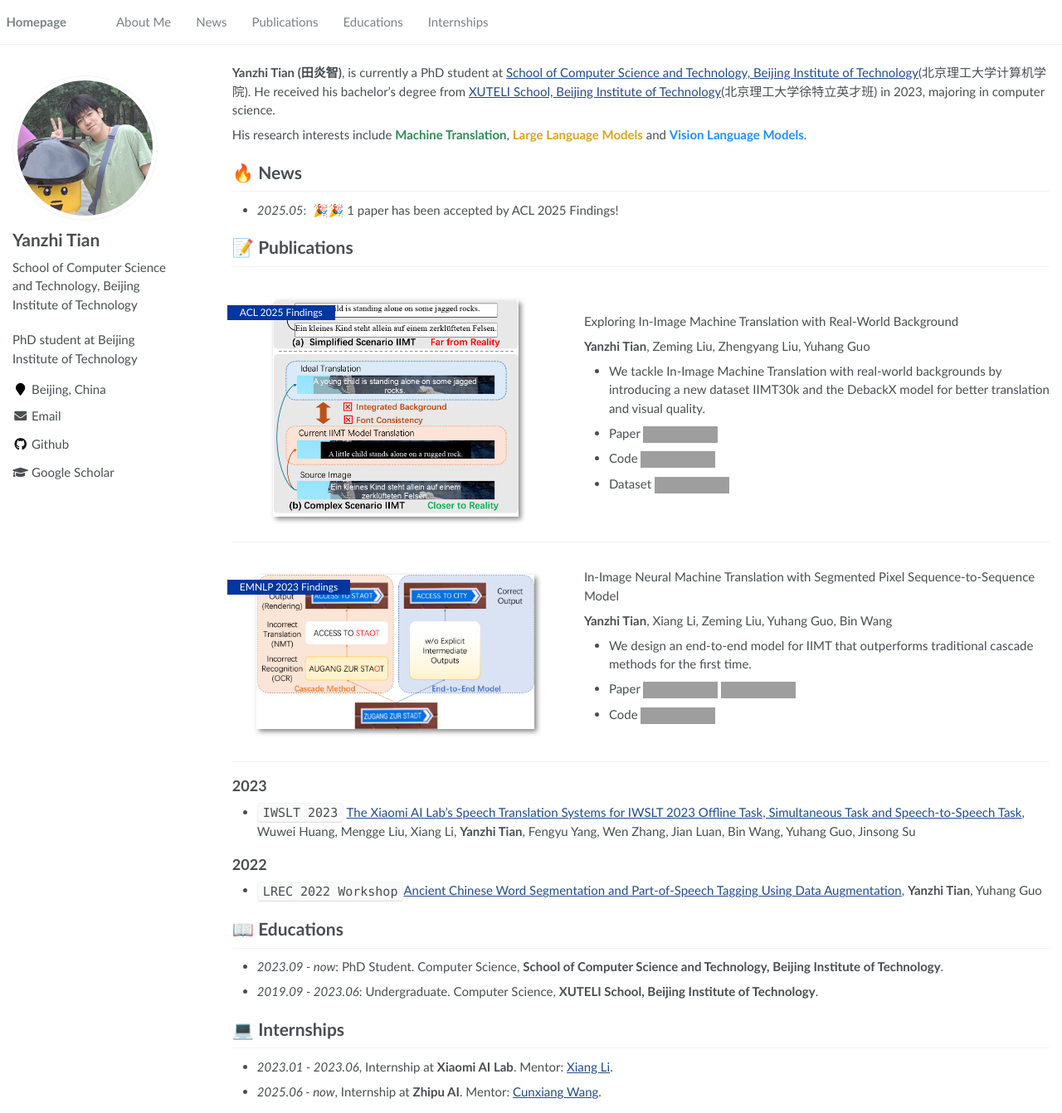
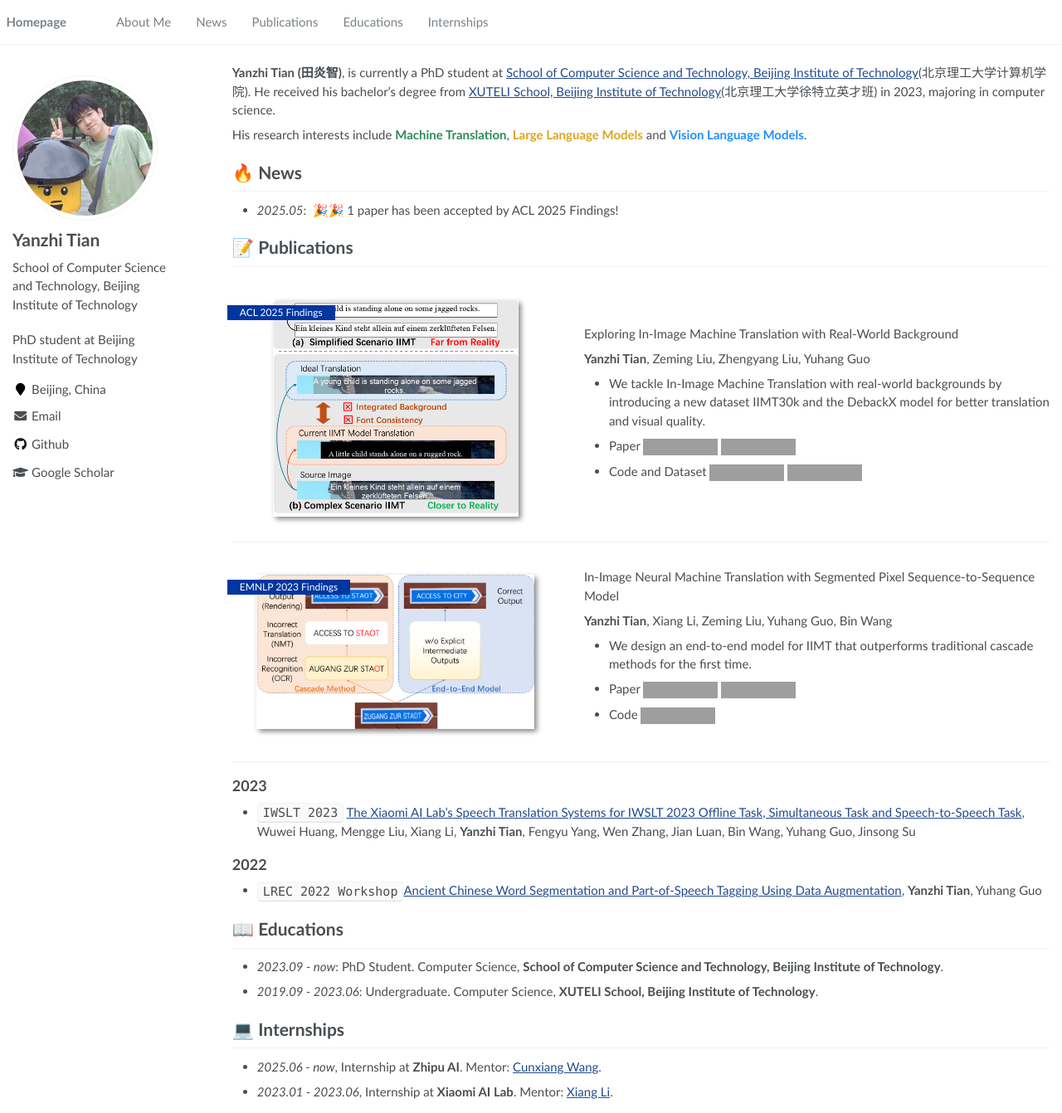
Before and after one commit to YanzhiTian/yanzhitian.github.io, a Jekyll site: the page built from _pages/about.md, in a window 1280 px wide and 1342 px high. Shown: the whole window at 83% size. Built offline with Jekyll 4.4.1, drawn with Linux system fonts in a browser that asks for light colours; grey boxes are pictures that could not be loaded.

Commit message:
first commit

```diff
--- a/_pages/about.md
+++ b/_pages/about.md
@@ -46,9 +46,8 @@ Exploring In-Image Machine Translation with Real-World Background
 **Yanzhi Tian**, Zeming Liu, Zhengyang Liu, Yuhang Guo
 
 - We tackle In-Image Machine Translation with real-world backgrounds by introducing a new dataset IIMT30k and the DebackX model for better translation and visual quality.
-- Paper [![arXiv](https://img.shields.io/badge/arXiv-2505.15282-b31b1b?logo=arxiv&logoColor=white)](https://arxiv.org/abs/2505.15282)
-- Code [![GitHub](https://img.shields.io/badge/GitHub-grey.svg?style=flat&logo=github)](https://github.com/BITHLP/DebackX)
-- Dataset [![HuggingFace](https://img.shields.io/badge/HuggingFace-IIMT30k-ffd700?logo=huggingface&logoColor=yellow)](https://huggingface.co/datasets/yztian/IIMT30k)
+- Paper [![arXiv](https://img.shields.io/badge/arXiv-2505.15282-b31b1b?logo=arxiv&logoColor=white)](https://arxiv.org/abs/2505.15282) [![ACL](https://img.shields.io/badge/ACL-white.svg?stype=flat)](https://aclanthology.org/2025.findings-acl.6/)
+- Code and Dataset [![GitHub](https://img.shields.io/badge/GitHub-grey.svg?style=flat&logo=github)](https://github.com/BITHLP/DebackX) [![HuggingFace](https://img.shields.io/badge/HuggingFace-IIMT30k-ffd700?logo=huggingface&logoColor=yellow)](https://huggingface.co/datasets/yztian/IIMT30k)
 </div>
 </div>
 
@@ -98,5 +97,5 @@ In-Image Neural Machine Translation with Segmented Pixel Sequence-to-Sequence Mo
 - *2021.03*, Lorem ipsum dolor sit amet, consectetur adipiscing elit. Vivamus ornare aliquet ipsum, ac tempus justo dapibus sit amet.  \| [\[video\]](https://github.com/) -->
 
 # 💻 Internships
+- *2025.06 - now*, Internship at **Zhipu AI**. Mentor: [Cunxiang Wang](https://wangcunxiang.github.io/).
 - *2023.01 - 2023.06*, Internship at **Xiaomi AI Lab**. Mentor: [Xiang Li](https://scholar.google.com.hk/citations?user=DMfYmIEAAAAJ&hl=zh-CN).
-- *2025.06 - now*, Internship at **Zhipu AI**. Mentor: [Cunxiang Wang](https://wangcunxiang.github.io/).
```
Also changed, not shown: 2 other files.
